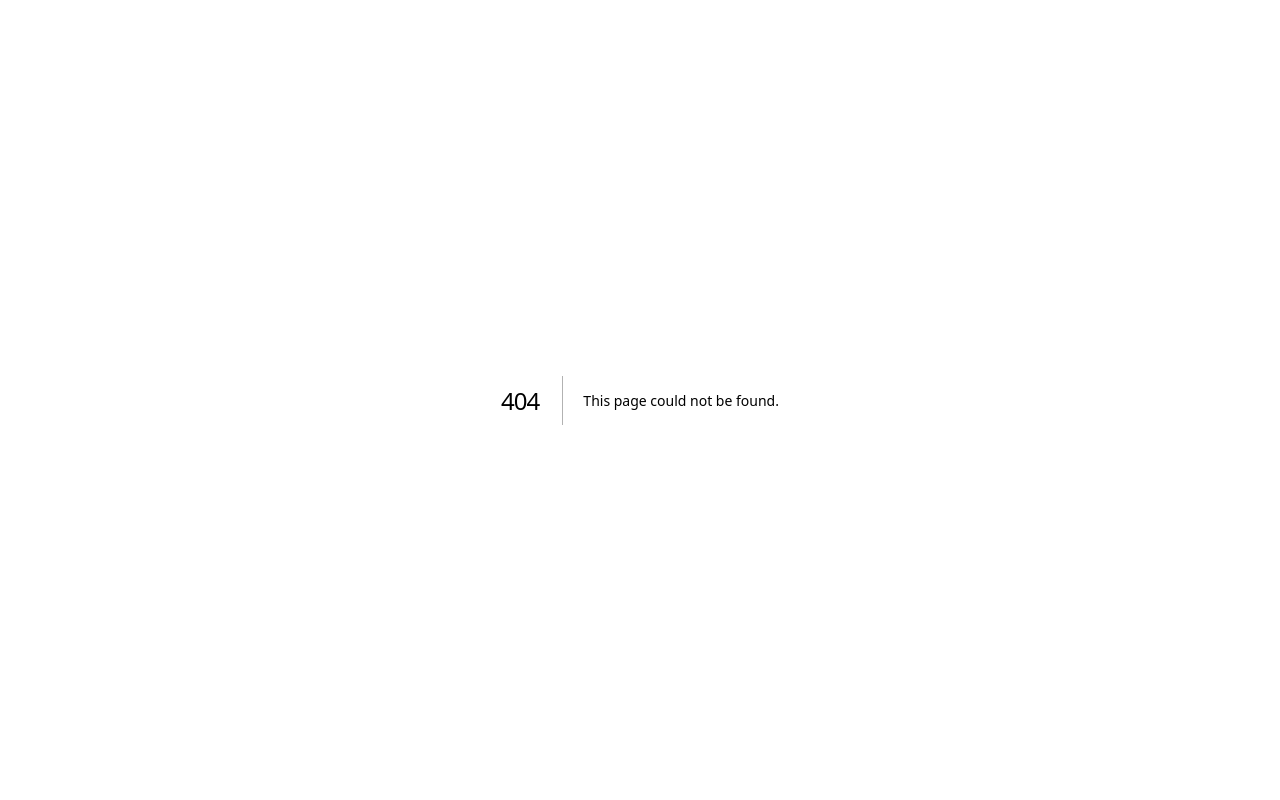
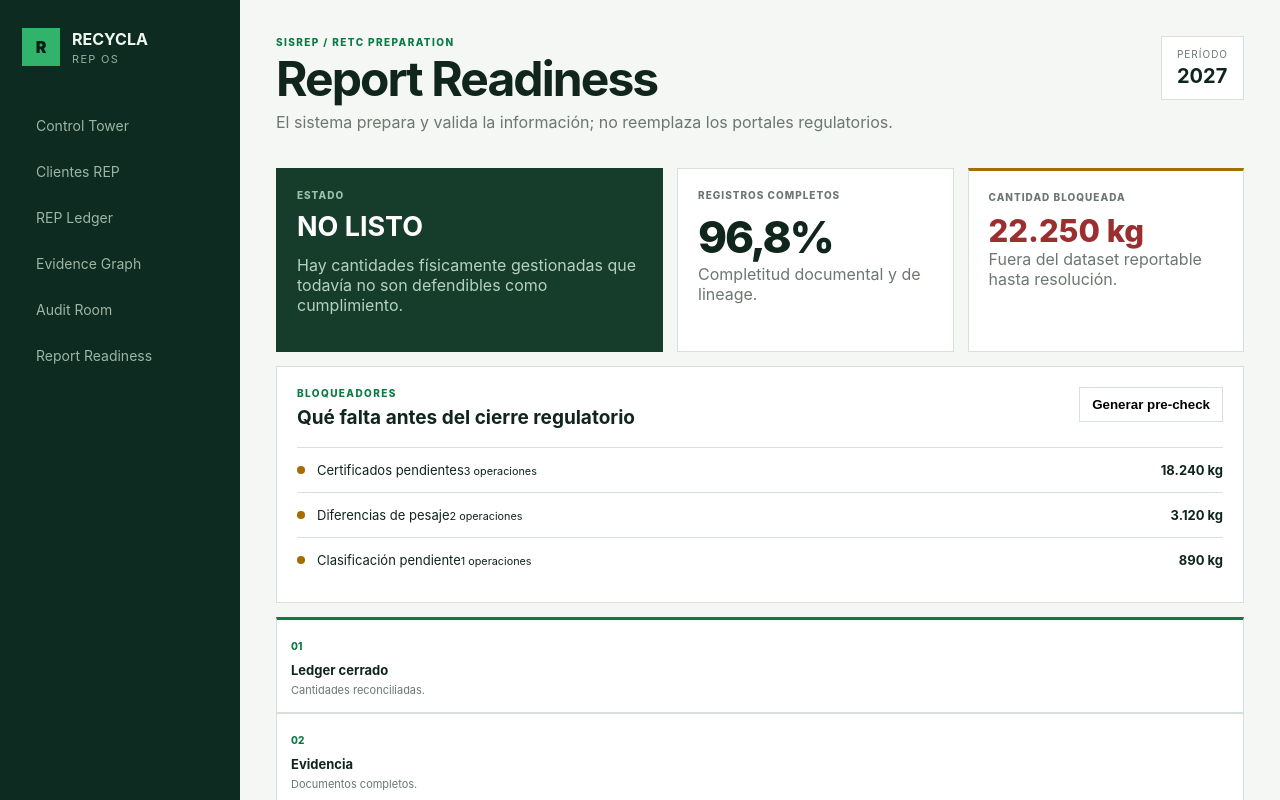
Before and after one commit to traviscomber/recycla, a Next.js app: page /reporting in a window 1280 px wide. Before the commit this address had no page. Shown: the top 800 px of the page. Built offline with nearby package versions, Linux system fonts and the light colour scheme.

Commit message:
feat: add report readiness workspace

```diff
--- /dev/null
+++ b/src/app/reporting/page.tsx
@@ -0,0 +1,69 @@
+import { AppShell } from "@/components/app-shell";
+import { fmt } from "@/lib/rep";
+
+const blockers = [
+  { label: "Certificados pendientes", count: 3, quantity: 18240 },
+  { label: "Diferencias de pesaje", count: 2, quantity: 3120 },
+  { label: "Clasificación pendiente", count: 1, quantity: 890 }
+];
+
+export default function ReportingPage() {
+  const blocked = blockers.reduce((sum, item) => sum + item.quantity, 0);
+
+  return (
+    <AppShell active="/reporting">
+      <header className="topbar">
+        <div>
+          <p className="eyebrow">SISREP / RETC preparation</p>
+          <h1>Report Readiness</h1>
+          <p className="muted">El sistema prepara y valida la información; no reemplaza los portales regulatorios.</p>
+        </div>
+        <div className="period"><span>Período</span><strong>2027</strong></div>
+      </header>
+
+      <section className="heroGrid">
+        <article className="card dark">
+          <span className="label">Estado</span>
+          <h2>NO LISTO</h2>
+          <p>Hay cantidades físicamente gestionadas que todavía no son defendibles como cumplimiento.</p>
+        </article>
+        <article className="card">
+          <span className="label">Registros completos</span>
+          <div className="big">96,8%</div>
+          <p className="muted">Completitud documental y de lineage.</p>
+        </article>
+        <article className="card risk">
+          <span className="label">Cantidad bloqueada</span>
+          <div className="gap">{fmt(blocked)} kg</div>
+          <p className="muted">Fuera del dataset reportable hasta resolución.</p>
+        </article>
+      </section>
+
+      <section className="panel">
+        <div className="panelHead">
+          <div>
+            <p className="eyebrow">Bloqueadores</p>
+            <h3>Qué falta antes del cierre regulatorio</h3>
+          </div>
+          <button>Generar pre-check</button>
+        </div>
+
+        {blockers.map((item) => (
+          <div className="finding" key={item.label}>
+            <i className="warning" />
+            <span>{item.label}<small>{item.count} operaciones</small></span>
+            <strong>{fmt(item.quantity)} kg</strong>
+          </div>
+        ))}
+      </section>
+
+      <section className="reportFlow">
+        <article className="stream activeStream"><span>01</span><strong>Ledger cerrado</strong><p>Cantidades reconciliadas.</p></article>
+        <article className="stream"><span>02</span><strong>Evidencia</strong><p>Documentos completos.</p></article>
+        <article className="stream"><span>03</span><strong>Auditoría</strong><p>Sin hallazgos críticos.</p></article>
+        <article className="stream"><span>04</span><strong>Dataset</strong><p>Estructura de reporte preparada.</p></article>
+        <article className="stream"><span>05</span><strong>Entrega</strong><p>Ready para portal regulatorio.</p></article>
+      </section>
+    </AppShell>
+  );
+}
```
